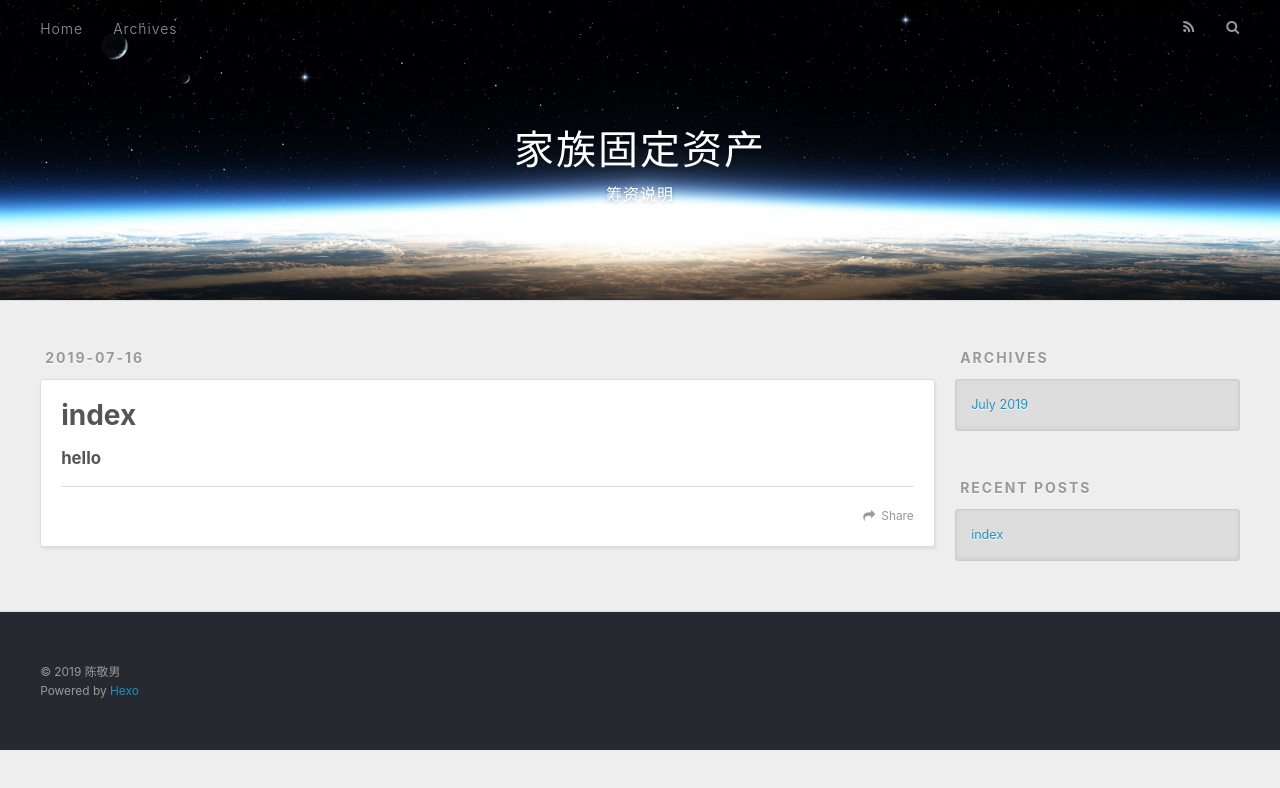
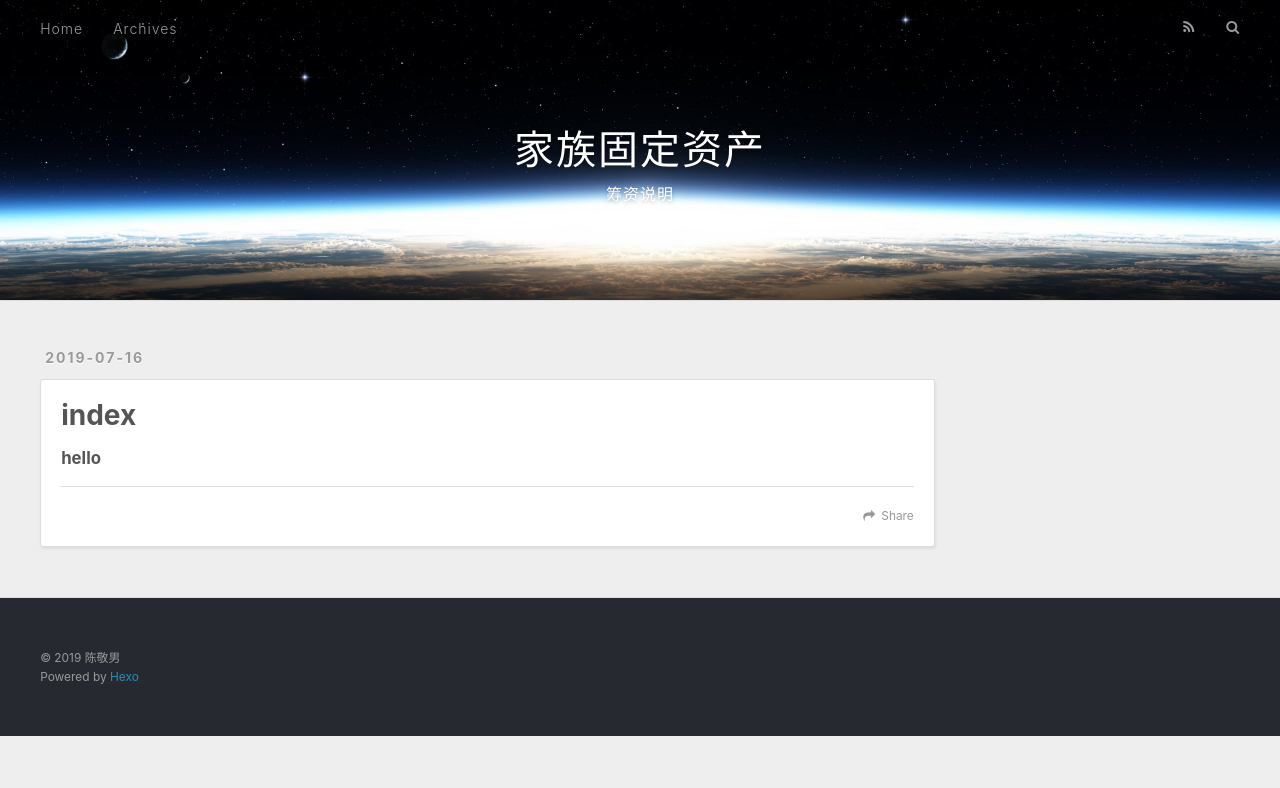
Before and after one commit to chenjingnan1984/chenjingnan1984, a plain HTML site: page index.html in a window 1280 px wide. Drawn offline with nearby package versions, Linux system fonts and the light colour scheme.

Commit message:
Site updated: 2019-07-16 20:09:06

```diff
--- a/index.html
+++ b/index.html
@@ -24,7 +24,6 @@
     <link rel="icon" href="/favicon.png">
 
 
-    <link href="//fonts.googleapis.com/css?family=Source+Code+Pro" rel="stylesheet" type="text/css">
 
   <link rel="stylesheet" href="/css/style.css">
 </head>
@@ -95,7 +94,7 @@
 
     </div>
     <footer class="article-footer">
-      <a data-url="http://yoursite.com/2019/07/16/index/" data-id="cjy5ny9gs0000cs8spwf5u1l9" class="article-share-link">Share</a>
+      <a data-url="http://yoursite.com/2019/07/16/index/" data-id="cjy5rw9gr0000ld8stxxz4g17" class="article-share-link">Share</a>
 
 
     </footer>
@@ -115,33 +114,6 @@
 
 
 
-
-
-
-
-
-  <div class="widget-wrap">
-    <h3 class="widget-title">Archives</h3>
-    <div class="widget">
-      <ul class="archive-list"><li class="archive-list-item"><a class="archive-list-link" href="/archives/2019/07/">July 2019</a></li></ul>
-    </div>
-  </div>
-
-
-
-
-  <div class="widget-wrap">
-    <h3 class="widget-title">Recent Posts</h3>
-    <div class="widget">
-      <ul>
-
-          <li>
-            <a href="/2019/07/16/index/">index</a>
-          </li>
-
-      </ul>
-    </div>
-  </div>
 
 
 </aside>
```
Also changed, not shown: 2019/07/16/index/index.html (+1 -28 lines), archives/2019/07/index.html (+0 -27 lines), archives/2019/index.html (+0 -27 lines), archives/index.html (+0 -27 lines).
